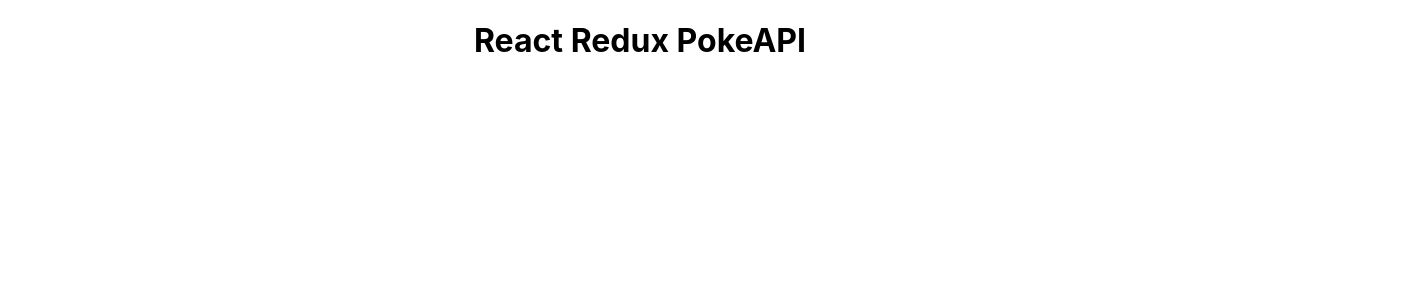
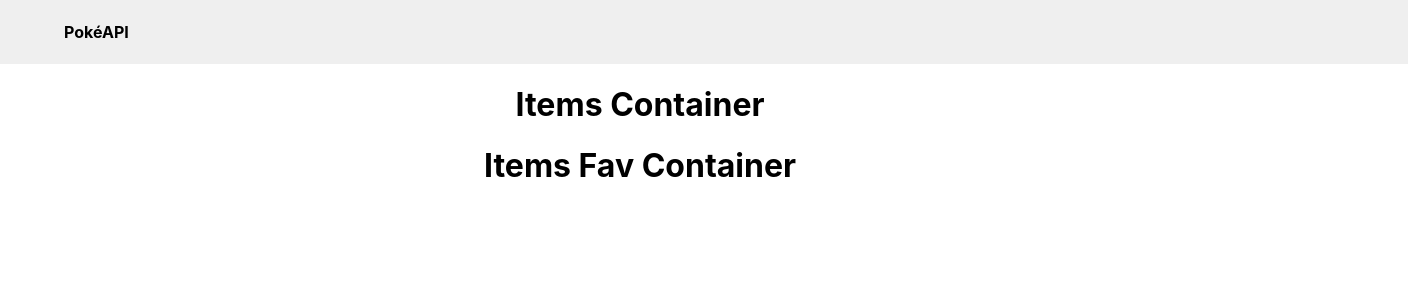
Before and after one commit to victorldleon/react-redux-pokeAPI, a React (Create React App) app: page / in a window 1280 px wide. Shown: the top 300 px of the page, 1408 px wide, since content can reach past the window. Built offline with nearby package versions, Linux system fonts and the light colour scheme.

Commit message:
creates Topbar component and items containers

```diff
--- a/src/App.js
+++ b/src/App.js
@@ -1,11 +1,23 @@
-import './App.css';
+import React, { Component } from "react";
+import "./App.css";
 
-function App() {
-  return (
-    <div className="App">
-      <h1>React Redux PokeAPI</h1>
-    </div>
-  );
+import Topbar from "./components/Topbar/Topbar";
+// import { ItemViewContainer } from "./containers/ItemViewContainer/ItemViewContainer";
+import ItemsContainer from "./containers/ItemsContainer/ItemsContainer";
+import ItemsFavContainer from "./containers/ItemsFavContainer/ItemsFavContainer";
+
+class App extends Component {
+  render() {
+    return (
+      <div className="App">
+        <Topbar />
+        <div className="Main">
+          <ItemsContainer />
+          <ItemsFavContainer />
+        </div>
+      </div>
+    );
+  }
 }
 
 export default App;
--- /dev/null
+++ b/src/components/Topbar/Topbar.css
@@ -0,0 +1,15 @@
+.Topbar {
+  align-items: center;
+  background: #efefef;
+  display: flex;
+  height: 3em;
+  justify-content: flex-start;
+  padding: 0.5em 4em;
+  width: 100%;
+}
+
+.Topbar a {
+  color: black;
+  font-weight: bold;
+  text-decoration: none;
+}
--- a/src/components/Topbar/Topbar.jsx
+++ b/src/components/Topbar/Topbar.jsx
@@ -0,0 +1,12 @@
+import React from "module";
+import "./Topbar.css";
+
+const Topbar = () => (
+  <div className="Topbar">
+    <a href="http://" target="_blank" rel="noopener noreferrer">
+      PokéAPI
+    </a>
+  </div>
+);
+
+export default Topbar;
--- a/src/containers/ItemsContainer/ItemsContainer.jsx
+++ b/src/containers/ItemsContainer/ItemsContainer.jsx
@@ -0,0 +1,13 @@
+import React, { Component } from "react";
+
+class ItemsContainer extends Component {
+  render() {
+    return (
+      <div>
+        <h1>Items Container</h1>
+      </div>
+    );
+  }
+}
+
+export default ItemsContainer;
--- a/src/containers/ItemsFavContainer/ItemsFavContainer.jsx
+++ b/src/containers/ItemsFavContainer/ItemsFavContainer.jsx
@@ -0,0 +1,13 @@
+import React, { Component } from "react";
+
+class ItemsFavContainer extends Component {
+  render() {
+    return (
+      <div>
+        <h1>Items Fav Container</h1>
+      </div>
+    );
+  }
+}
+
+export default ItemsFavContainer;
```
Also changed, not shown: src/containers/ItemViewContainer/ItemViewContainer.jsx (+13 -0 lines), 1 other file (tests, documents, lock files or other folders).
